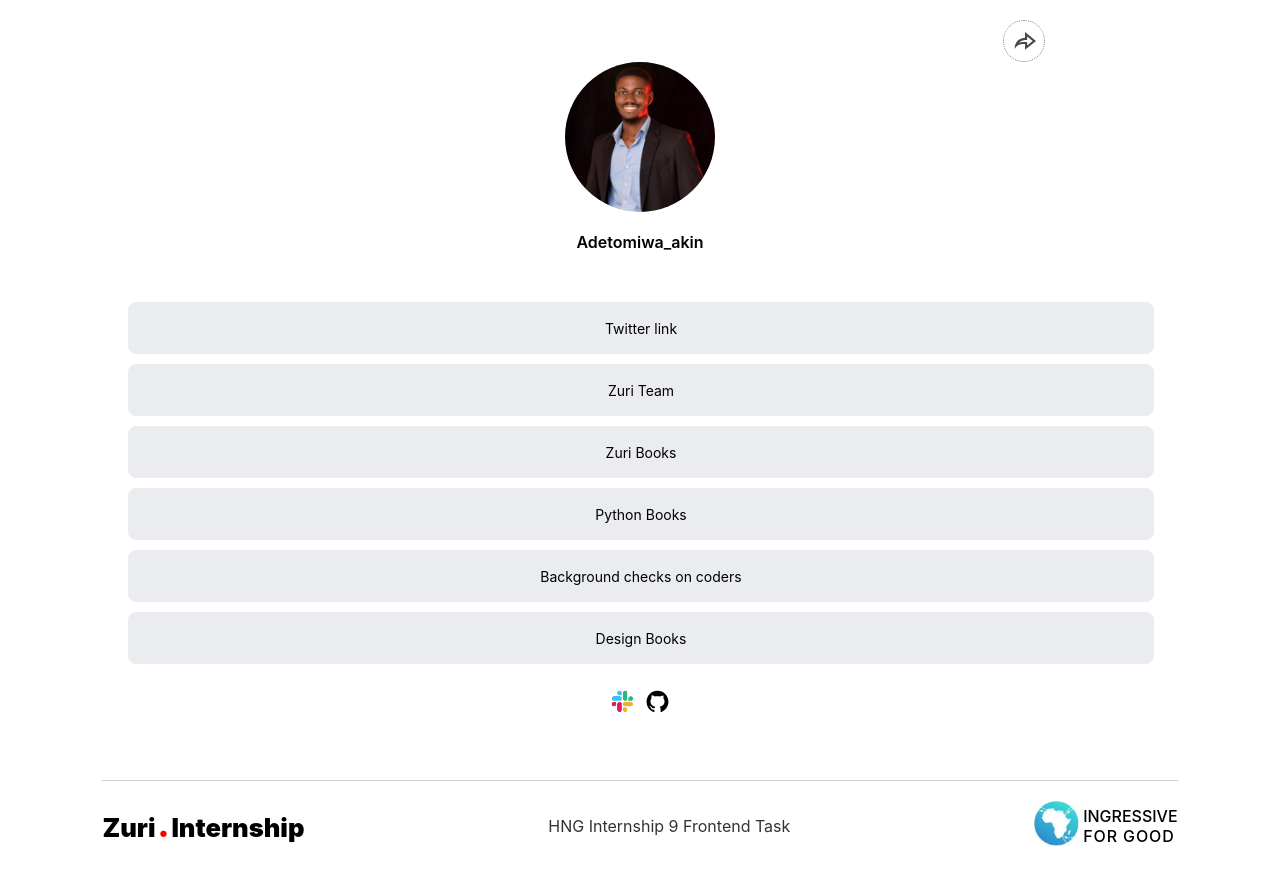
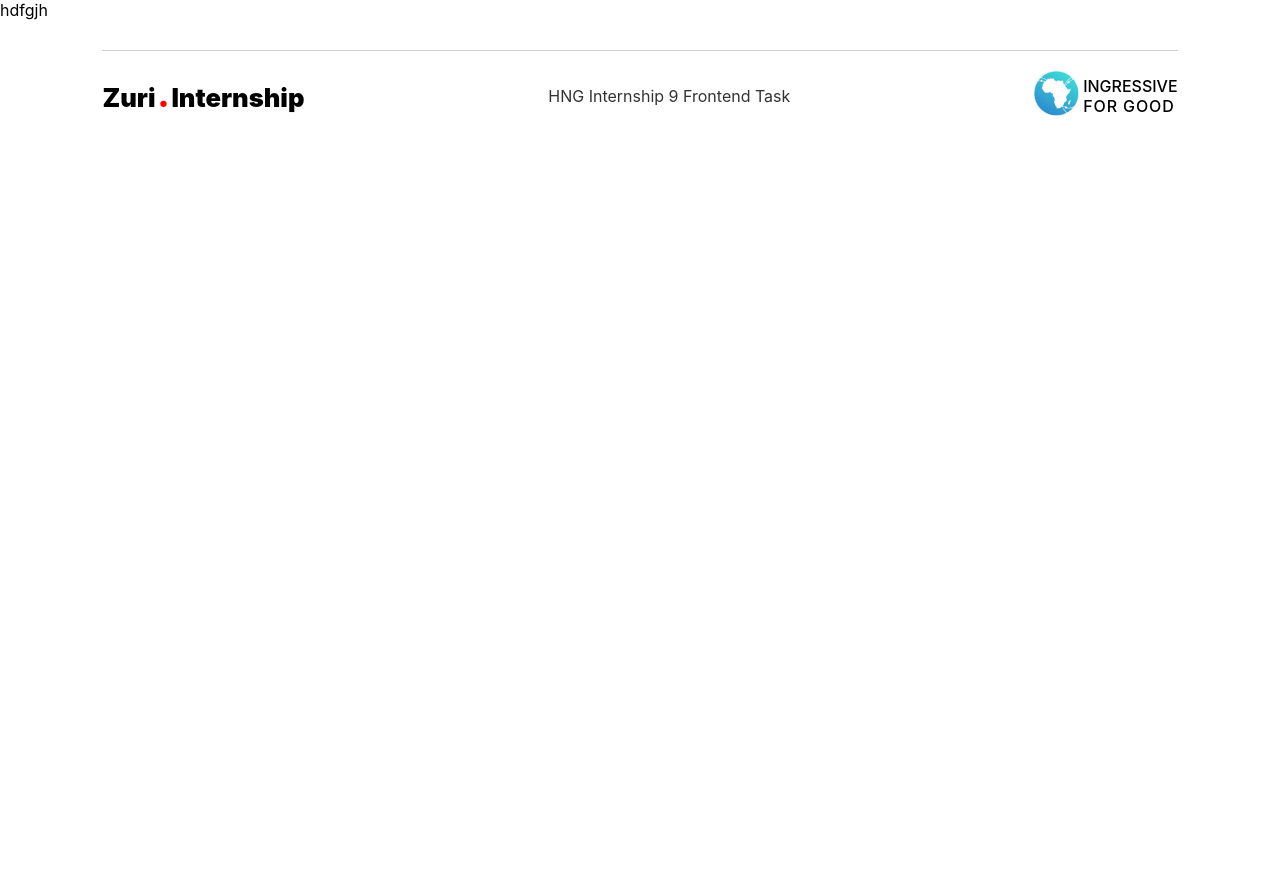
Before and after one commit to adetomiwa-esq/zuri-task1.0, a React (Create React App) app: page /contact in a window 1280 px wide. Shown: the top 884 px of the page. After the commit the page ends 800 px from the top, so only its background shows below. Built offline with nearby package versions, Linux system fonts and the light colour scheme.

Commit message:
commit contact page

```diff
--- a/package.json
+++ b/package.json
@@ -10,6 +10,7 @@
     "react": "^18.2.0",
     "react-dom": "^18.2.0",
     "react-icons": "^4.6.0",
+    "react-router-dom": "^6.4.3",
     "react-scripts": "5.0.1",
     "web-vitals": "^2.1.4"
   },
--- a/src/App.js
+++ b/src/App.js
@@ -1,14 +1,20 @@
 import './App.css';
-import Profile from './components/Profile';
-import Links from './components/Links';
+import React from 'react';
+import { BrowserRouter, Routes, Route } from 'react-router-dom';
 import Footer from './components/Footer';
+import Home from './components/Pages/Home';
+import Contact from './components/Pages/Contact';
 
 function App() {
   return (
     <div className="App">
-      <Profile />
-      <Links />
-      <Footer />
+      <BrowserRouter>
+        <Routes>
+          <Route path='/zuri-task1.0' element={<Home />} />
+          <Route path='/contact' element={<Contact />} />
+        </Routes>
+        <Footer />
+      </BrowserRouter>
     </div>
   );
 }
--- /dev/null
+++ b/src/components/Pages/Contact.js
@@ -0,0 +1,12 @@
+import React from 'react';
+import '../Contact.css'
+
+function Contact() {
+  return (
+    <div className='contact'>
+        <div>hdfgjh</div>
+    </div>
+  )
+}
+
+export default Contact
--- /dev/null
+++ b/src/components/Pages/Home.js
@@ -0,0 +1,14 @@
+import React from 'react';
+import Links from '../Links';
+import Profile from '../Profile';
+
+function Home() {
+  return (
+    <div className='home'>
+        <Profile />
+        <Links />
+    </div>
+  )
+}
+
+export default Home;
```
Also changed, not shown: src/components/Contact.css (added), 1 other file (tests, documents, lock files or other folders).
